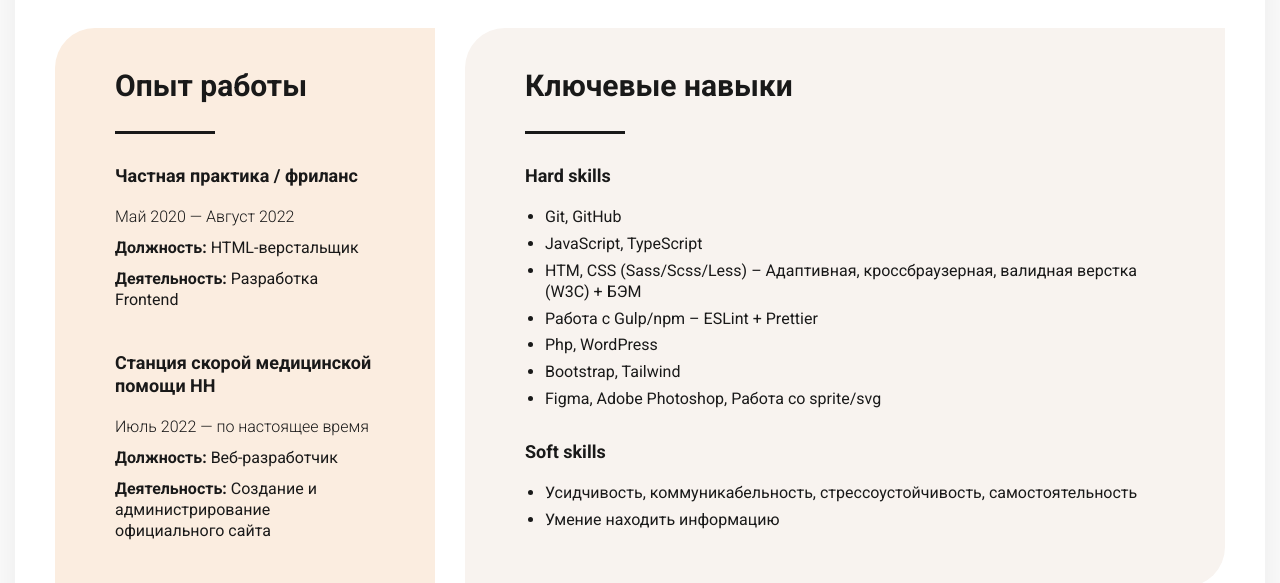
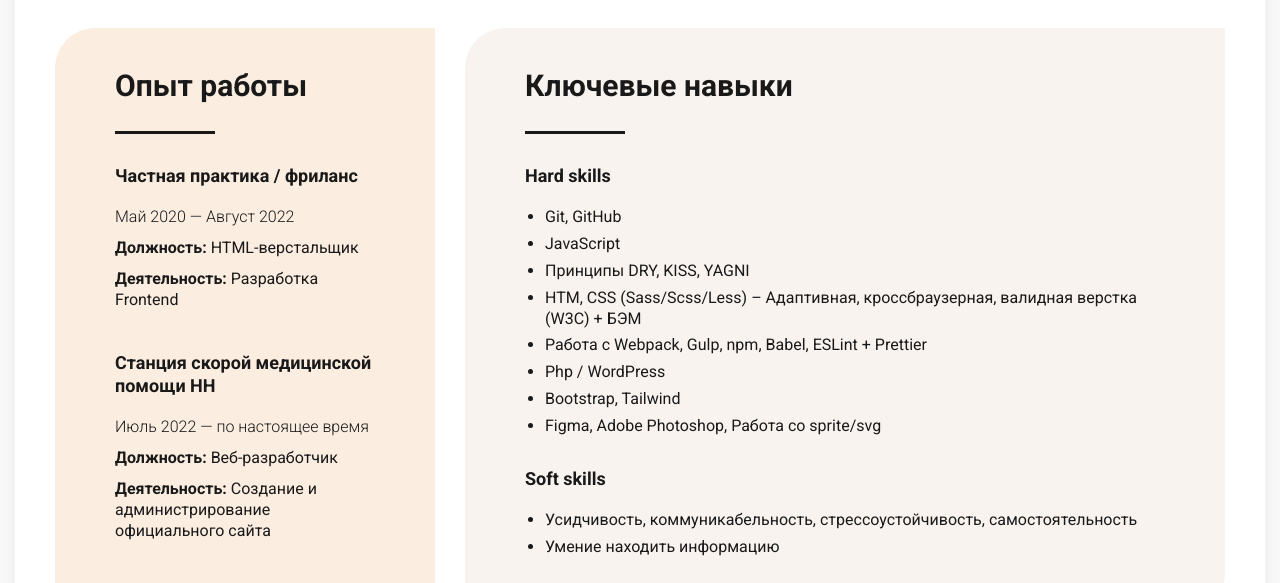
Before and after one commit to Eugene-Maikov/main-cv, a plain HTML site: page index.html in a window 1280 px wide. Shown: the part 657-1240 px from the top of the page. Drawn offline with Linux system fonts and the light colour scheme.

Commit message:
feat: add skills

```diff
--- a/index.html
+++ b/index.html
@@ -99,12 +99,13 @@
               <div class="type">Hard skills</div>
               <ul class="skills__list">
                 <li class="skills__item">Git, GitHub</li>
-                <li class="skills__item">JavaScript, TypeScript</li>
+                <li class="skills__item">JavaScript</li>
+                <li class="skills__item">Принципы DRY, KISS, YAGNI</li>
                 <li class="skills__item">HTM, CSS (Sass/Scss/Less) – Адаптивная, кроссбраузерная, валидная верстка (W3C)
                   + БЭМ
                 </li>
-                <li class="skills__item">Работа с Gulp/npm – ESLint + Prettier</li>
-                <li class="skills__item">Php, WordPress</li>
+                <li class="skills__item">Работа с Webpack, Gulp, npm, Babel, ESLint + Prettier</li>
+                <li class="skills__item">Php / WordPress</li>
                 <li class="skills__item">Bootstrap, Tailwind</li>
                 <li class="skills__item">Figma, Adobe Photoshop, Работа со sprite/svg</li>
               </ul>
```
